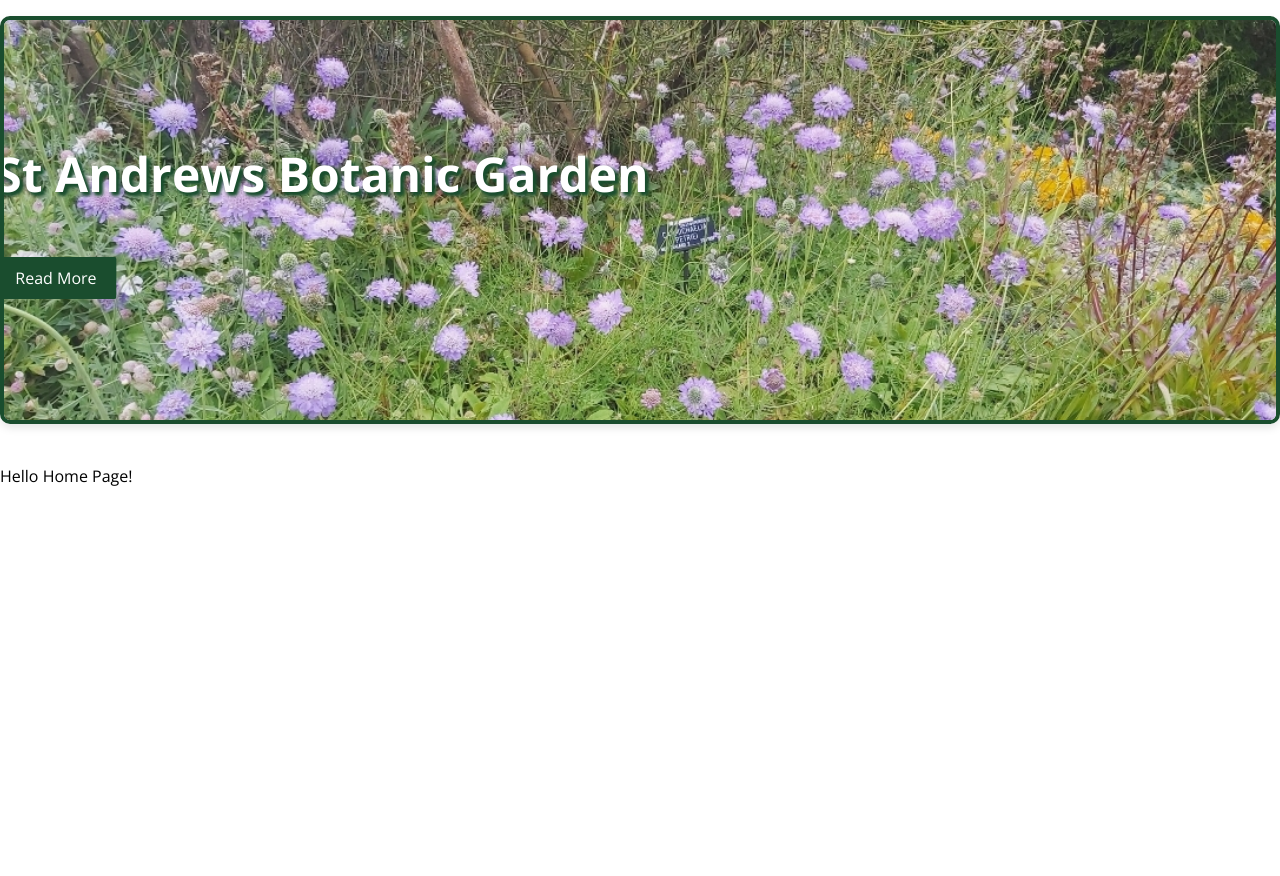
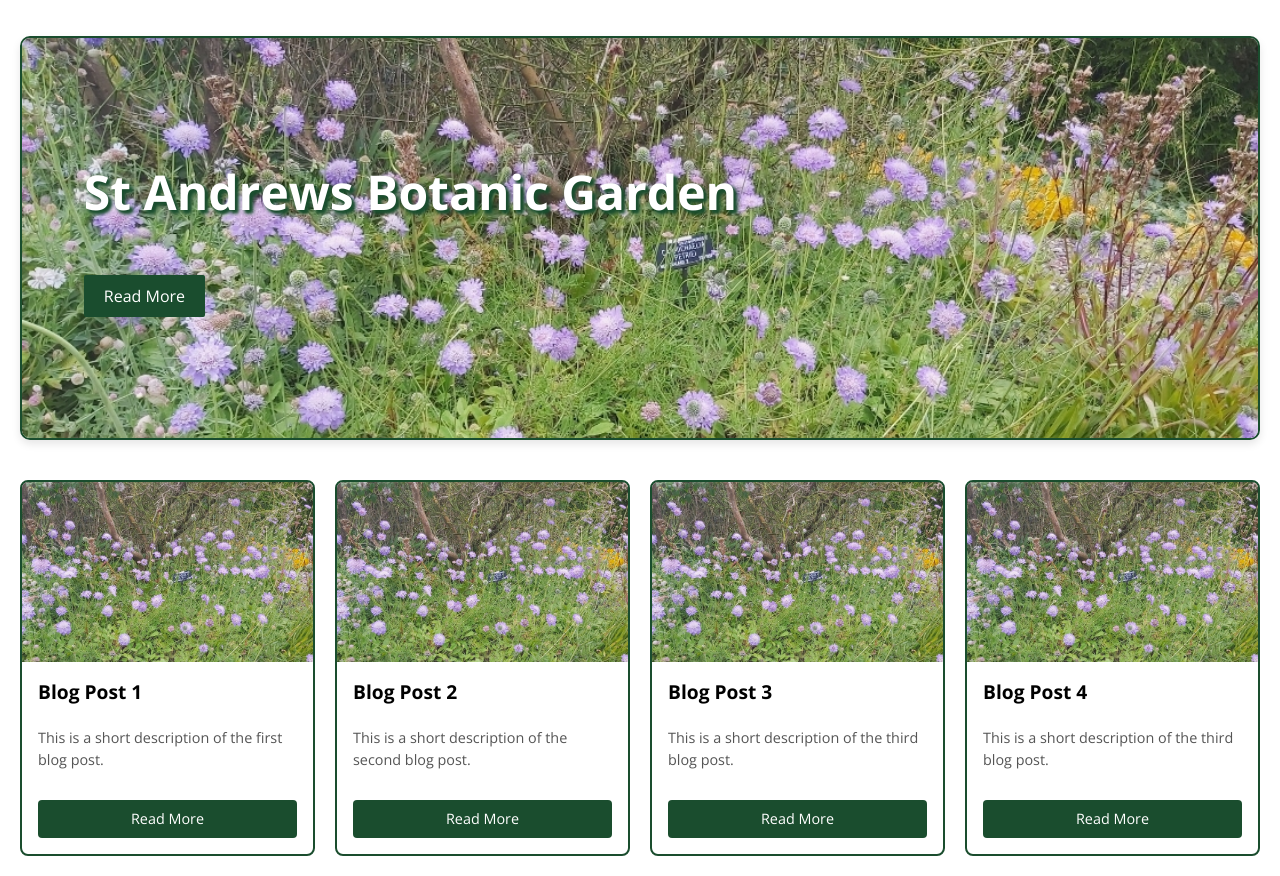
Before and after one commit to EilidhSweenie/BotanicGardens, a Next.js app in the folder botanic-gardens-app/: page / in a window 1280 px wide. Shown: the part 120-996 px from the top of the page. Before the commit the page ends 800 px from the top, so only its background shows below. Built offline with nearby package versions, Linux system fonts and the light colour scheme.

Commit message:
Add blog preview widgets

```diff
--- a/botanic-gardens-app/src/app/components/Banner/Banner.module.css
+++ b/botanic-gardens-app/src/app/components/Banner/Banner.module.css
@@ -3,10 +3,9 @@
 .bannerContainer {
     position: relative;
     width: 100%;
-    max-width: 1600px;
     max-height: 1000px;
     margin: 40px auto;
-    border: 4px solid;
+    border: 2px solid;
     border-radius: 10px;
     overflow: hidden;
     display: flex;
@@ -25,12 +24,12 @@
   .textOverlay {
     position: absolute;
     top: 50%;
-    left: 25%;
-    transform: translate(-50%, -50%);
+    left: 5%;
+    transform: translateY(-50%);
     color: white;
     font-size: 3rem;
     text-align: left;
-  }
+}
 
   .title {
     margin-bottom: 20px;
@@ -43,7 +42,7 @@
     color: white;
     padding: 10px 20px;
     font-size: 1rem;
-    border: none;
+    border: 2px bold;
     border-radius: 2px;
     cursor: pointer;
     text-decoration: none;
--- /dev/null
+++ b/botanic-gardens-app/src/app/components/BlogPreview/BlogPreview.module.css
@@ -0,0 +1,58 @@
+/* src/components/BlogPreview/BlogPreview.module.css */
+.blogPreviewContainer {
+  flex: 1 1 calc(25% - 40px); /*Four items per row, adjusting for margins */
+  border: 2px solid #1A4D2E; /* Optional border */
+  border-radius: 8px;
+  overflow: hidden;
+  transition: transform 0.3s ease, box-shadow 0.3s ease;
+  max-width: 100%; /* Ensure it doesn't overflow */
+  min-width: 280px; /* Set a reasonable minimum width */
+}
+
+.blogPreviewContainer:hover {
+  transform: translateY(-5px); /* Add slight hover effect */
+  box-shadow: 0 4px 15px rgba(0, 0, 0, 0.1);
+}
+
+.image {
+  width: 100%;
+  height: 180px; /* Fixed height for the image */
+  object-fit: cover;
+  object-position: center;
+}
+
+.textContainer {
+  padding: 16px;
+  display: flex;
+  flex-direction: column;
+  justify-content: space-between;
+  height: 12rem;
+}
+
+.title {
+  font-size: 1.2rem;
+  margin-bottom: 10px;
+  font-weight: bold;
+}
+
+.excerpt {
+  font-size: 0.9rem;
+  color: #555;
+  margin-bottom: 20px;
+}
+
+.readMoreButton {
+  background-color: #1A4D2E;
+  color: white;
+  padding: 8px 16px;
+  text-align: center;
+  border-radius: 4px;
+  text-decoration: none;
+  font-size: 0.9rem;
+  transition: background-color 0.3s ease;
+  cursor: pointer;
+}
+
+.readMoreButton:hover {
+  background-color: #4F6F52;
+}
--- /dev/null
+++ b/botanic-gardens-app/src/app/components/BlogPreview/BlogPreview.tsx
@@ -0,0 +1,28 @@
+// src/components/BlogPreview/BlogPreview.tsx
+import React from 'react';
+import styles from './BlogPreview.module.css';
+import Link from 'next/link';
+
+interface BlogPreviewProps {
+  imageUrl: string;
+  title: string;
+  excerpt: string;
+  linkUrl: string;
+}
+
+const BlogPreview: React.FC<BlogPreviewProps> = ({ imageUrl, title, excerpt, linkUrl }) => {
+  return (
+    <div className={styles.blogPreviewContainer}>
+      <img src={imageUrl} alt={title} className={styles.image} />
+      <div className={styles.textContainer}>
+        <h2 className={styles.title}>{title}</h2>
+        <p className={styles.excerpt}>{excerpt}</p>
+        <Link href={linkUrl} className={styles.readMoreButton}>
+          Read More
+        </Link>
+      </div>
+    </div>
+  );
+};
+
+export default BlogPreview;
--- /dev/null
+++ b/botanic-gardens-app/src/app/page.module.css
@@ -0,0 +1,21 @@
+/* src/app/about/page.module.css */
+
+.mainContainer {
+  width: 100%;
+  max-width: 1600px; /* Adjust as necessary */
+  margin: 0 auto; /* Center the container */
+  padding: 20px; /* Add some padding for both sides */
+}
+
+.title {
+  margin: 40px 0 20px 0;
+  font-size: 2rem;
+  text-align: center;
+}
+
+.blogsContainer {
+  display: flex;
+  flex-wrap: wrap;
+  justify-content: space-between;
+  gap: 20px; /* Gap between blog previews */
+}
--- a/botanic-gardens-app/src/app/page.tsx
+++ b/botanic-gardens-app/src/app/page.tsx
@@ -2,8 +2,37 @@
 import React from 'react';
 import Head from 'next/head';
 import Banner from './components/Banner/Banner';
+import BlogPreview from './components/BlogPreview/BlogPreview';
+import styles from './page.module.css';
 
 const Home = () => {
+  const blogPreviews = [
+    {
+      imageUrl: '/images/standrews-banner.jpg',
+      title: 'Blog Post 1',
+      excerpt: 'This is a short description of the first blog post.',
+      linkUrl: '/blog/1',
+    },
+    {
+      imageUrl: '/images/standrews-banner.jpg',
+      title: 'Blog Post 2',
+      excerpt: 'This is a short description of the second blog post.',
+      linkUrl: '/blog/2',
+    },
+    {
+      imageUrl: '/images/standrews-banner.jpg',
+      title: 'Blog Post 3',
+      excerpt: 'This is a short description of the third blog post.',
+      linkUrl: '/blog/3',
+    },
+    {
+      imageUrl: '/images/standrews-banner.jpg',
+      title: 'Blog Post 4',
+      excerpt: 'This is a short description of the third blog post.',
+      linkUrl: '/blog/4',
+    },
+  ];
+
   return (
     <div>
       <Head>
@@ -11,15 +40,25 @@
         <meta name="home page" content="Home Page" />
       </Head>
       <main>
-      <div>
+        <div className={styles.mainContainer}>
           <Banner
             imageUrl="/images/standrews-banner.jpg"
             borderColor="#1A4D2E" // Optional prop
             text="St Andrews Botanic Garden"
             linkUrl='/standrews'
           />
+          <div className={styles.blogsContainer}>
+            {blogPreviews.map((blog, index) => (
+              <BlogPreview
+                key={index}
+                imageUrl={blog.imageUrl}
+                title={blog.title}
+                excerpt={blog.excerpt}
+                linkUrl={blog.linkUrl}
+              />
+            ))}
+          </div>
         </div>
-        <h1>Hello Home Page!</h1>
       </main>
     </div>
   );
```
